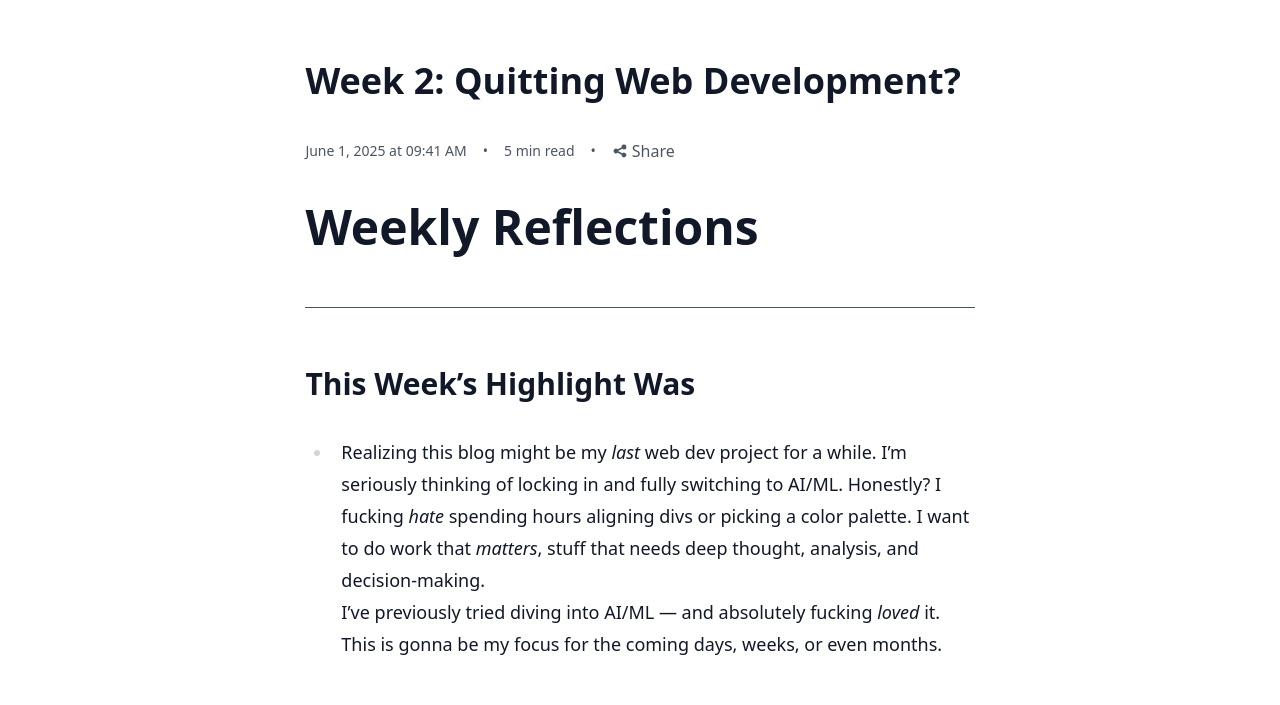
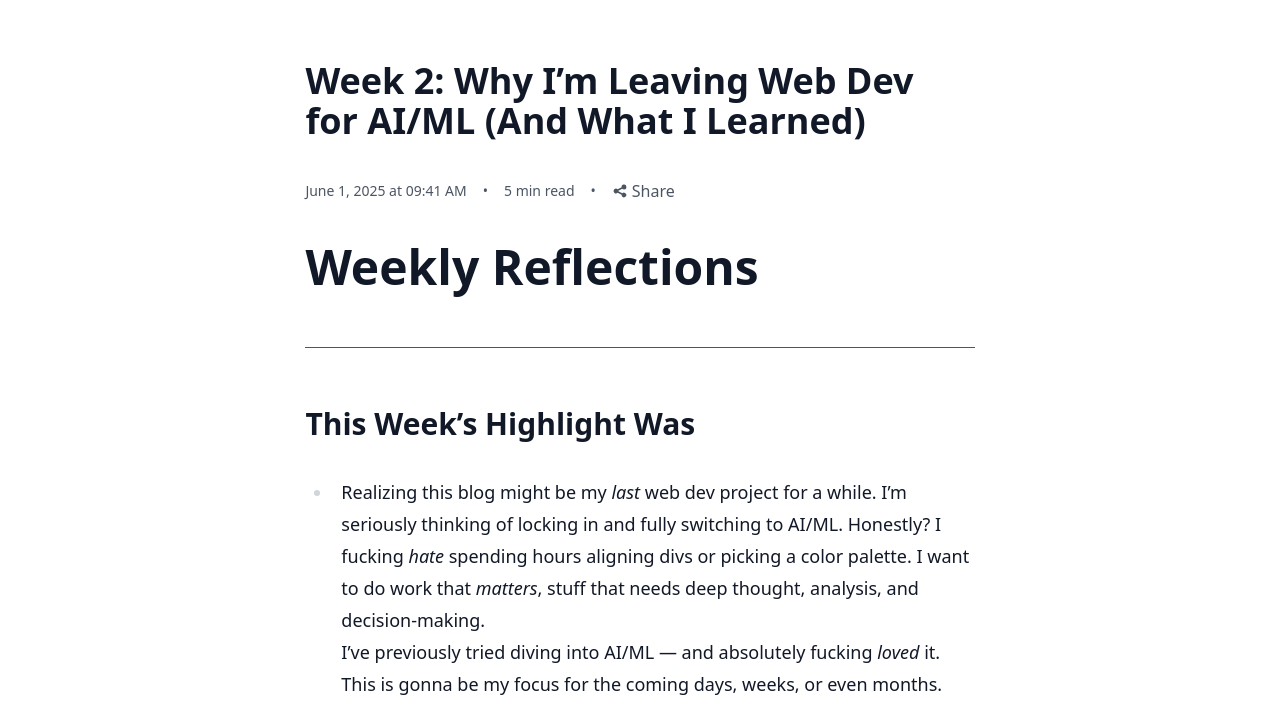
Before and after one commit to SohamDarekar/bitsbysoh4m, an Astro site: page /blog/week2-weekly-reflections in a window 1280 px wide. Shown: the part 95-800 px from the top of the page. Built offline with nearby package versions, Linux system fonts and the light colour scheme; Astro itself is replaced by a stand-in of ours.

Commit message:
Changed Week 2 Blog Title

```diff
--- a/src/content/blog/june 1, 2025/june 1, 2025.md
+++ b/src/content/blog/june 1, 2025/june 1, 2025.md
@@ -1,5 +1,5 @@
 ---
-title: "Week 2: Quitting Web Development?"
+title: "Week 2: Why I’m Leaving Web Dev for AI/ML (And What I Learned)"
 description: "A deep dive into this week’s reflections — from ditching web dev for AI/ML, to caffeine psychology, digital minimalism, and setting up open-source analytics."
 date: "2025-06-01T09:41:00"
 heroImage: "/blog-placeholder-2.jpg"
```
